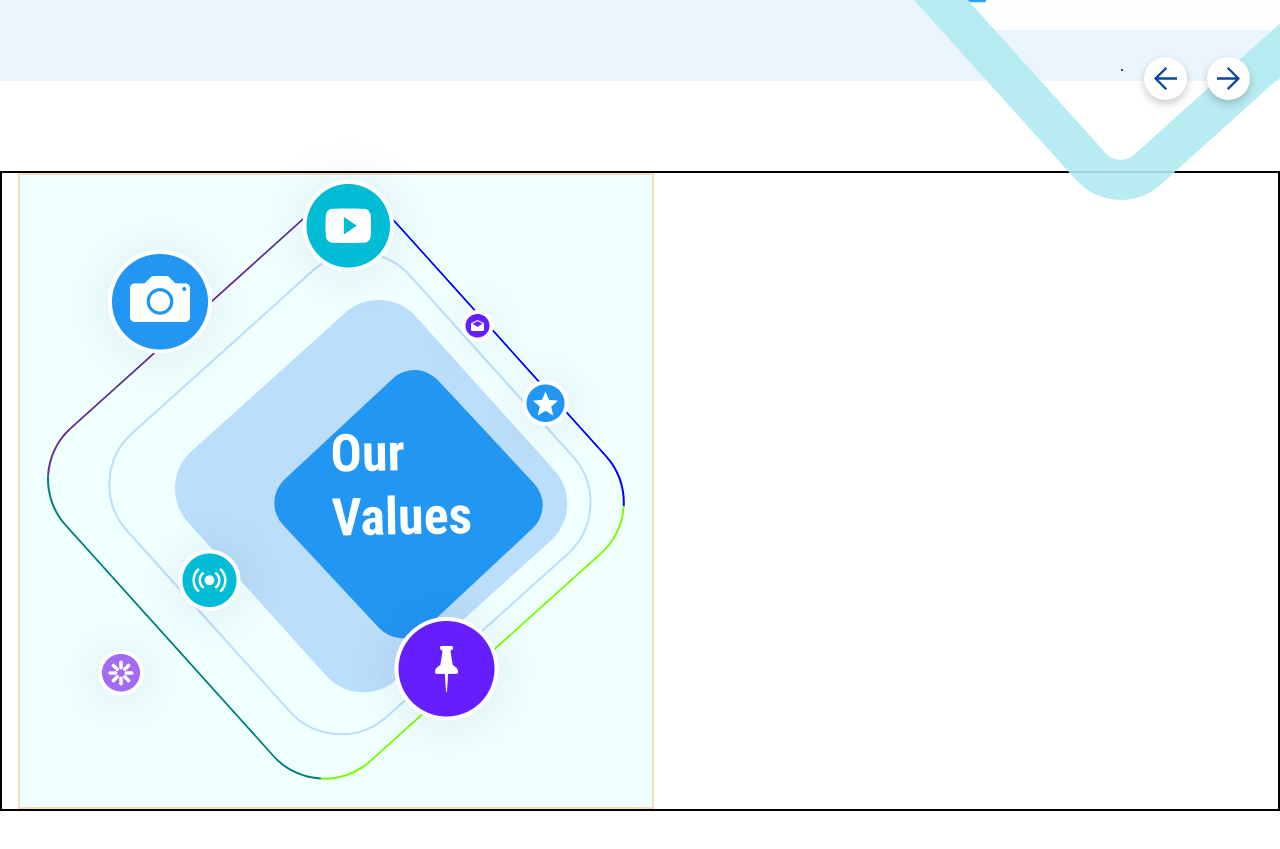
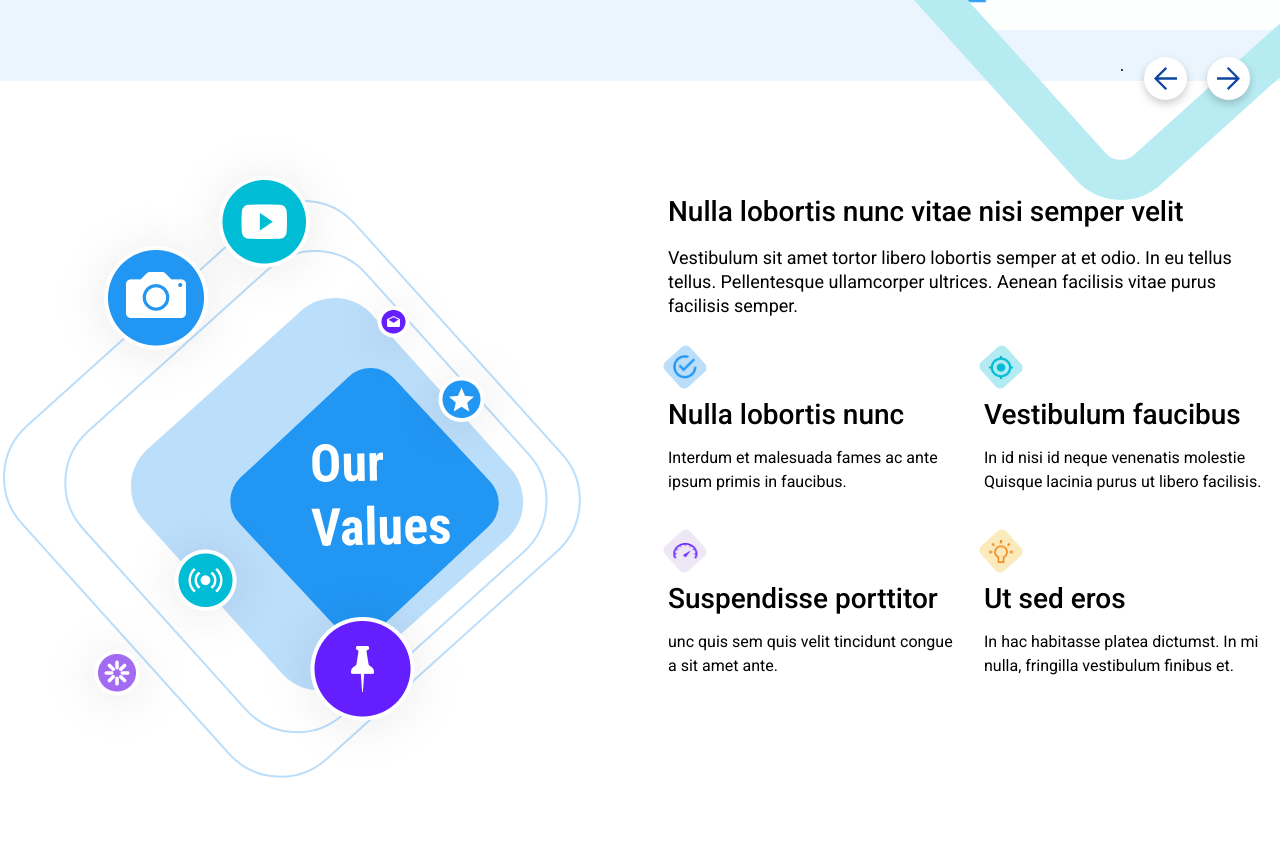
Before and after one commit to MartaMykhailyna/marta_mykhailyna, a plain HTML site: page ind_zavd/index.html in a window 1280 px wide. Shown: the part 2180-3029 px from the top of the page. Drawn offline with Linux system fonts and the light colour scheme.

Commit message:
did our values

```diff
--- a/ind_zavd/css/_our-values.css
+++ b/ind_zavd/css/_our-values.css
@@ -1,20 +1,17 @@
 .our-values__container {
-    border: 2px solid black;
     margin-top: 90px;
     background-color: white;
+    display: flex;
 }
 .our-values__artwork-container {
     position: relative;
     width: 636px;
     height: 636px;
     margin-left: 16px;
-    border: 2px solid wheat;
-    background-color: azure;
     display: flex;
     justify-content: center;
     align-items: center;
 }
-
 .our-values__icon-group {
     position: absolute;
     z-index: 6;
@@ -61,17 +58,12 @@
     top: -50px;
     right: 200px;
 }
-
 .our-values__the-biggest-ractangle {
     width: 449.8px;
     height: 449.8px;
     border: 2px solid #BBDEFB;
     border-radius: 70px;
     transform: rotate(-132deg);
-    border-top: 2px solid teal;
-    border-left: 2px solid lawngreen;
-    border-right: 2px solid rebeccapurple;
-    border-bottom: 2px solid blue;
 }
 .our-values__medium-rectangle {
     /* position: absolute; */
@@ -91,7 +83,6 @@
     transform: rotate(0deg);
     margin-top: 50px;
     margin-left: 20px;
-
 }
 .our-values__the-main-rectangle {
   height: 212px;
@@ -113,8 +104,66 @@
     height: 98px;
     /* left: 30%;
     top: calc(50% - 98px / 2); */
-    margin-left: 50px;
-    margin-top: 80px;
+    margin-top: 100px;
+    margin-right: 20px;
     align-content: center;
     text-transform: capitalize;
 }
+.our-values__text-container {
+    margin-left: 100px;
+    margin-top: 20px;
+}
+.our-values__subtitle-container {
+    height: 39px;
+    width: 612px;
+    margin-bottom: 10px;
+}
+.our-values__paragraph-container {
+    width: 592px;
+    height: 72px;
+    margin-top: 16px;
+}
+.our-values__columns-container {
+    margin-top: 32px;
+    display: grid;
+    grid-template-columns: 1fr 1fr;
+    gap: 40px 20px;
+}
+.our-values__column-container {
+    width: 286px;
+}
+.our-values__column-icon-container {
+    width: 34px;
+    height: 34px;
+    border-radius: 6px;
+    transform: rotate(-132deg);
+    display: flex;
+    justify-content: center;
+    align-items: center;
+    margin-bottom: 10px;
+}
+.our-values__column-icon-container img{
+    transform: rotate(132deg);
+    width: 24px;
+    height: 24px;
+}
+.our-values__column-icon-container-third img{
+    transform: rotate(132deg);
+    width: 24px;
+    height: 17px;
+}
+.our-values__column-icon-container-first{
+    background-color: #BBDEFB;
+}
+.our-values__column-icon-container-second{
+    background-color: #B2EBF2;
+}
+.our-values__column-icon-container-third{
+    background-color: #EDE7F6;
+}
+.our-values__column-icon-container-fourth{
+    background-color: #FBEABB;
+}
+.our-values__column-paragraph{
+    margin-top: 10px;
+}
--- a/ind_zavd/css/about-us.css
+++ b/ind_zavd/css/about-us.css
@@ -122,19 +122,9 @@
   max-width: 546px;
   margin-right: 161px;
 }
-.about-us__main-text {
-  font-weight: 475;
-  font-size: 28px;
-  line-height: 42px;
-}
 .about-us__paragraph-container {
   max-width: 595px;
   margin: 16px 112px auto auto;
-}
-.about-us__paragraph {
-  font-weight: 400;
-  font-size: 18px;
-  line-height: 24px;
 }
 .about-us__counter-container {
   display: flex;
--- a/ind_zavd/css/common.css
+++ b/ind_zavd/css/common.css
@@ -44,3 +44,15 @@ h2 {
     color: var(--primary-dark);
     text-transform: capitalize;
 }
+.subtitle{
+    font-family: Roboto, serif;
+    font-weight: 475;
+    font-size: 28px;
+    line-height: 42px;
+}
+.paragraph{
+    font-family: Roboto, serif;
+    font-weight: 400;
+    font-size: 18px;
+    line-height: 24px;
+}
--- a/ind_zavd/index.html
+++ b/ind_zavd/index.html
@@ -1,4 +1,4 @@
- <!doctype html>
+<!doctype html>
 <html lang="en">
 
 <head>
@@ -131,10 +131,10 @@
         </div>
         <div class="about-us__text-container">
           <div class="about-us__main-text-container">
-            <p class="about-us__main-text">Nulla lobortis nunc vitae purus facilisis</p>
+            <p class="about-us__main-text subtitle">Nulla lobortis nunc vitae purus facilisis</p>
           </div>
           <div class="about-us__paragraph-container">
-            <p class="about-us__paragraph">
+            <p class="about-us__paragraph paragraph">
               Vestibulum sit amet tortor libero lobortis semper at et odio. In eu tellus
               tellus. Pellentesque ullamcorper ultrices. Aenean facilisis vitae purus
               facilisis semper.</p>
@@ -258,8 +258,10 @@
           <div class="our-values__icon-group camera-icon-group"><img src="img/our-values-camera-group.png" alt=""></div>
           <div class="our-values__icon-group letter-icon-group"><img src="img/our-values-letter-group.png" alt=""></div>
           <div class="our-values__icon-group load-icon-group"><img src="img/our-values-load-b-group.png" alt=""></div>
-          <div class="our-values__icon-group radio-waves-icon-group"><img src="img/our-values-radio-waves-group.png" alt=""></div>
-          <div class="our-values__icon-group youtube-icon-group"><img src="img/our-values-social-youtube-group.png" alt=""></div>
+          <div class="our-values__icon-group radio-waves-icon-group"><img src="img/our-values-radio-waves-group.png"
+              alt=""></div>
+          <div class="our-values__icon-group youtube-icon-group"><img src="img/our-values-social-youtube-group.png"
+              alt=""></div>
           <div class="our-values__the-biggest-ractangle">
             <div class="our-values__medium-rectangle">
               <div class="our-values__small-rectangle">
@@ -270,6 +272,49 @@
             </div>
           </div>
         </div>
+        <!-- Our values text contaienr -->
+        <div class="our-values__text-container">
+          <div class="our-values__subtitle-container">
+            <p class="our-values__subtitle subtitle">Nulla lobortis nunc vitae nisi semper velit</p>
+          </div>
+          <div class="our-values__paragraph-container">
+            <p class="our-values__paragraph paragraph">
+              Vestibulum sit amet tortor libero lobortis semper at et odio. In
+              eu tellus tellus. Pellentesque ullamcorper ultrices. Aenean facilisis
+              vitae purus facilisis semper.</p>
+          </div>
+          <div class="our-values__columns-container">
+          <div class="our-values__column-container our-values__first-column">
+            <div class="our-values__column-icon-container-first our-values__column-icon-container"><img
+                src="img/our-values-android-checkmark-circle.png" alt=""></div>
+            <p class="our-values__column-first-subtitle subtitle">Nulla lobortis nunc</p>
+            <p class="our-values__column-paragraph-first our-values__column-paragraph paragraph" style="font-size: 16px;">Interdum et malesuada fames ac
+              ante ipsum primis in faucibus.</p>
+          </div>
+          <div class="our-values__column-container our-values__second-column">
+            <div class="our-values__column-icon-container-second our-values__column-icon-container"><img
+                src="img/our-values-android-locate.png" alt=""></div>
+            <p class="our-values__column-second-subtitle subtitle">Vestibulum faucibus</p>
+            <p class="our-values__column-paragraph-second our-values__column-paragraph paragraph" style="font-size: 16px;">In id nisi id neque venenatis
+              molestie Quisque lacinia purus ut libero facilisis.</p>
+          </div>
+          <div class="our-values__column-container our-values__third-column">
+            <div class="our-values__column-icon-container-third our-values__column-icon-container"><img
+                src="img/our-values-speedometer.png" alt=""></div>
+            <p class="our-values__column-third-subtitle subtitle">Suspendisse porttitor</p>
+            <p class="our-values__column-paragraph-third our-values__column-paragraph paragraph" style="font-size: 16px;">unc quis sem quis velit tincidunt congue a sit amet ante.
+</p>
+          </div>
+          <div class="our-values__column-container our-values__fourth-column">
+            <div class="our-values__column-icon-container-fourth our-values__column-icon-container"><img
+                src="img/our-values-android-bulb.png" alt=""></div>
+            <p class="our-values__column-fourth-subtitle subtitle">Ut sed eros</p>
+            <p class="our-values__column-paragraph-fourth our-values__column-paragraph paragraph" style="font-size: 16px;">In hac habitasse platea
+              dictumst. In mi nulla, fringilla vestibulum finibus et.</p>
+          </div>
+        </div>
+      </div>
+        <!-- /Our values text contaienr -->
       </section>
       <!-- /Our Values -->
     </main>
```
